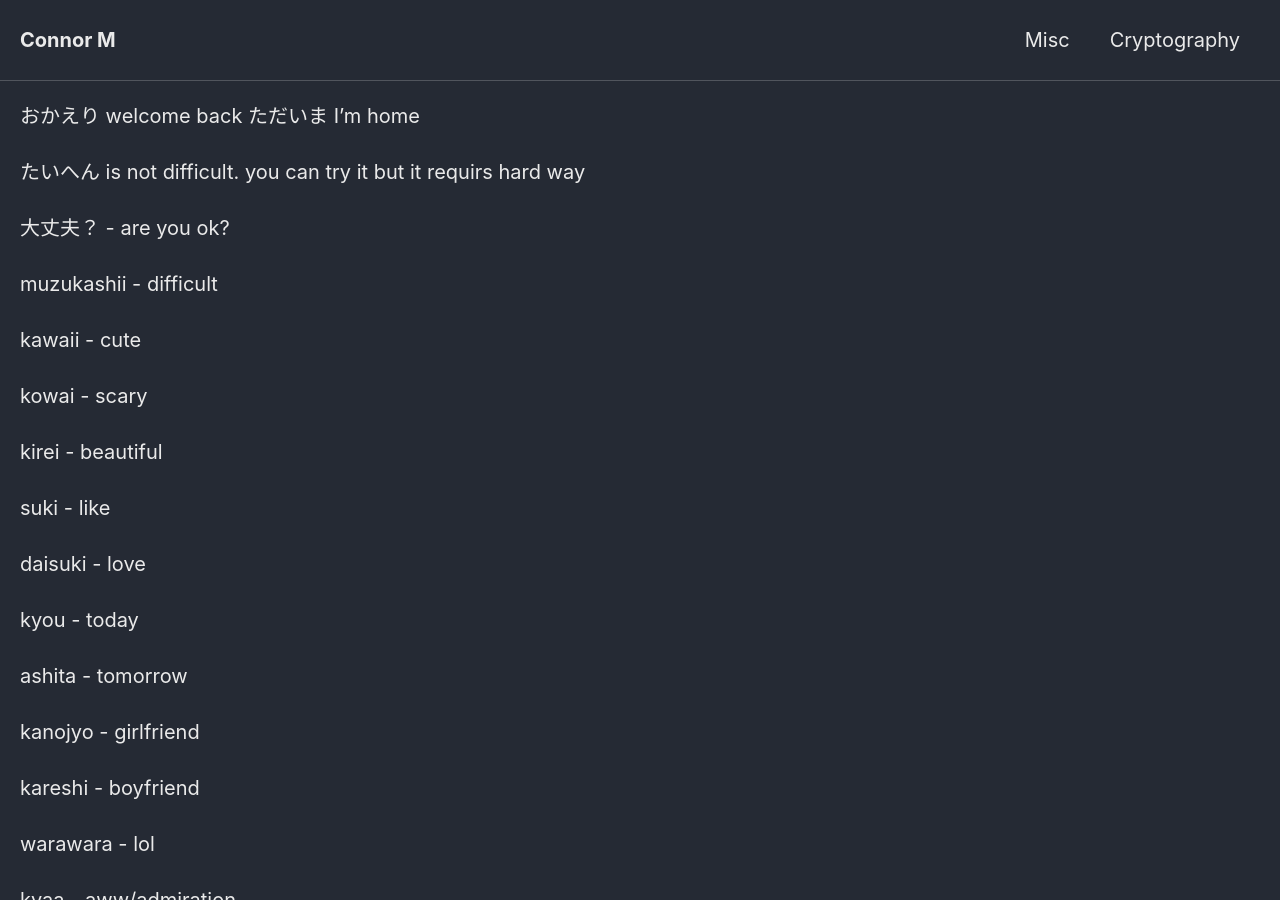
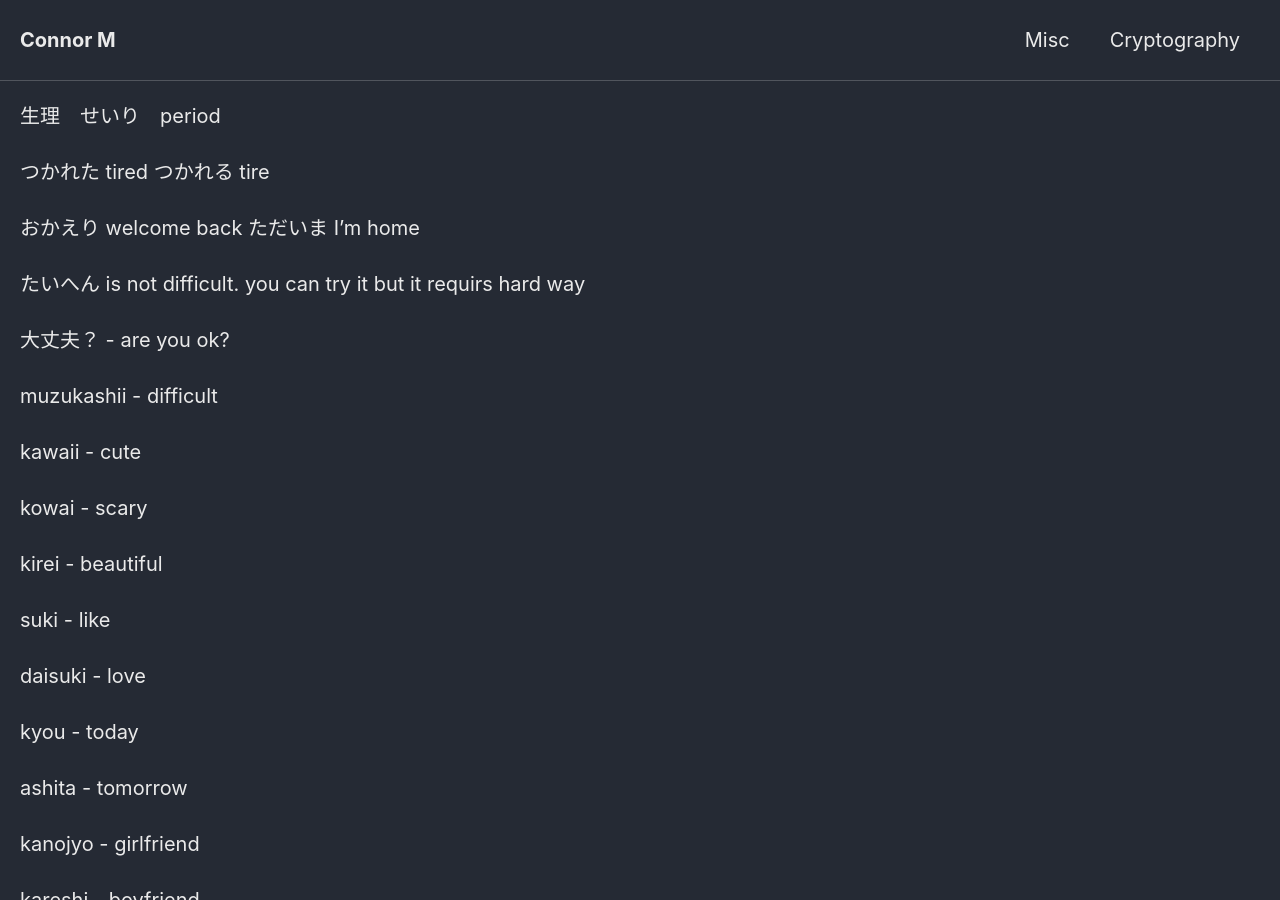
Before and after one commit to Connor-McCartney/Connor-McCartney.github.io, a Jekyll site: the page built from _pages/misc/japanese.md, in a window 1280 px wide and 900 px high. Built offline with Jekyll 4.4.1, drawn with Linux system fonts in a browser that asks for light colours; cached includes are drawn as plain includes; our own code applies the rules of GitHub Pages for plain Markdown files.

Commit message:
Update japanese.md

```diff
--- a/_pages/misc/japanese.md
+++ b/_pages/misc/japanese.md
@@ -1,3 +1,8 @@
+生理　せいり　period
+
+つかれた tired
+つかれる tire
+
 おかえり welcome back
 ただいま I'm home
 
```
